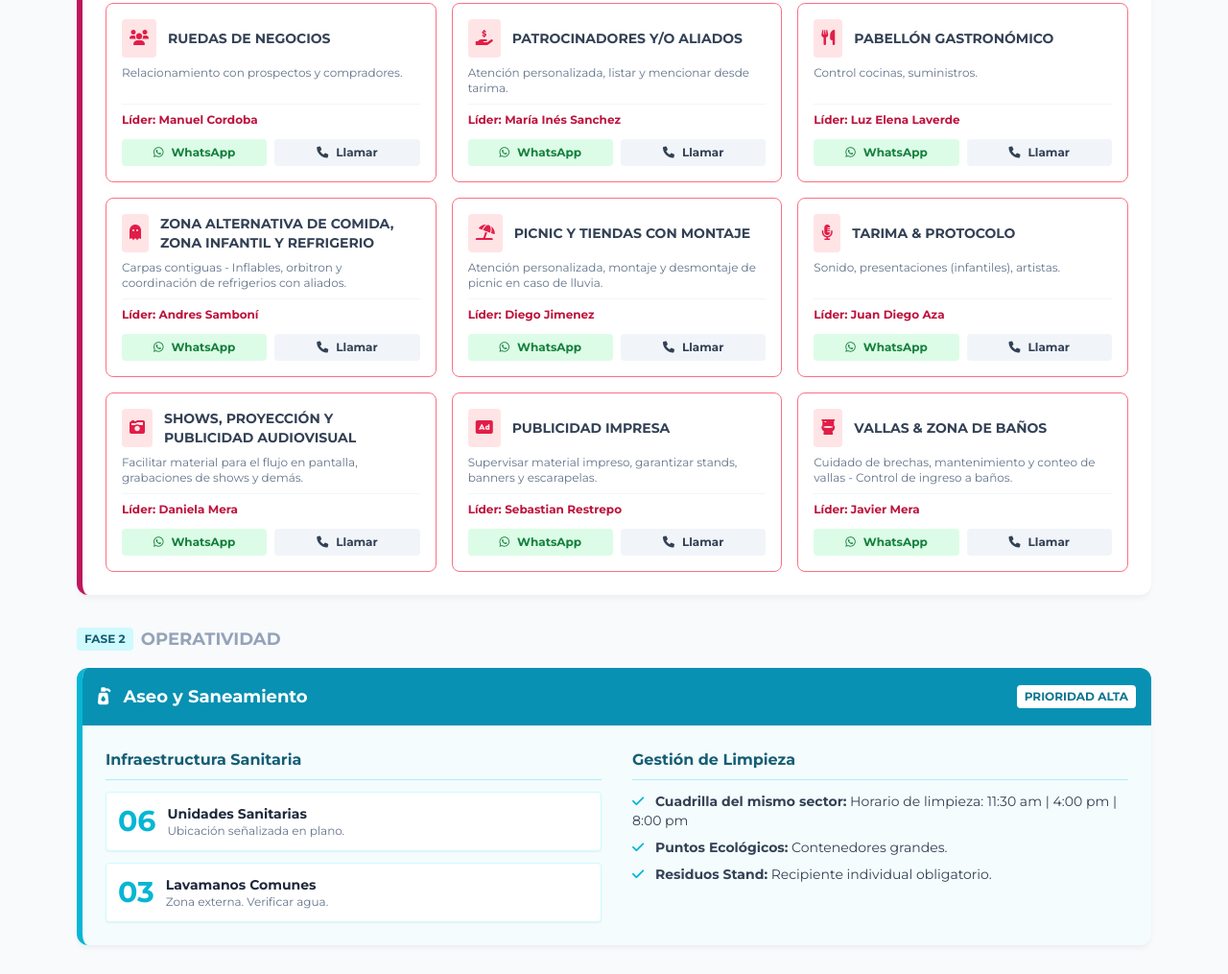
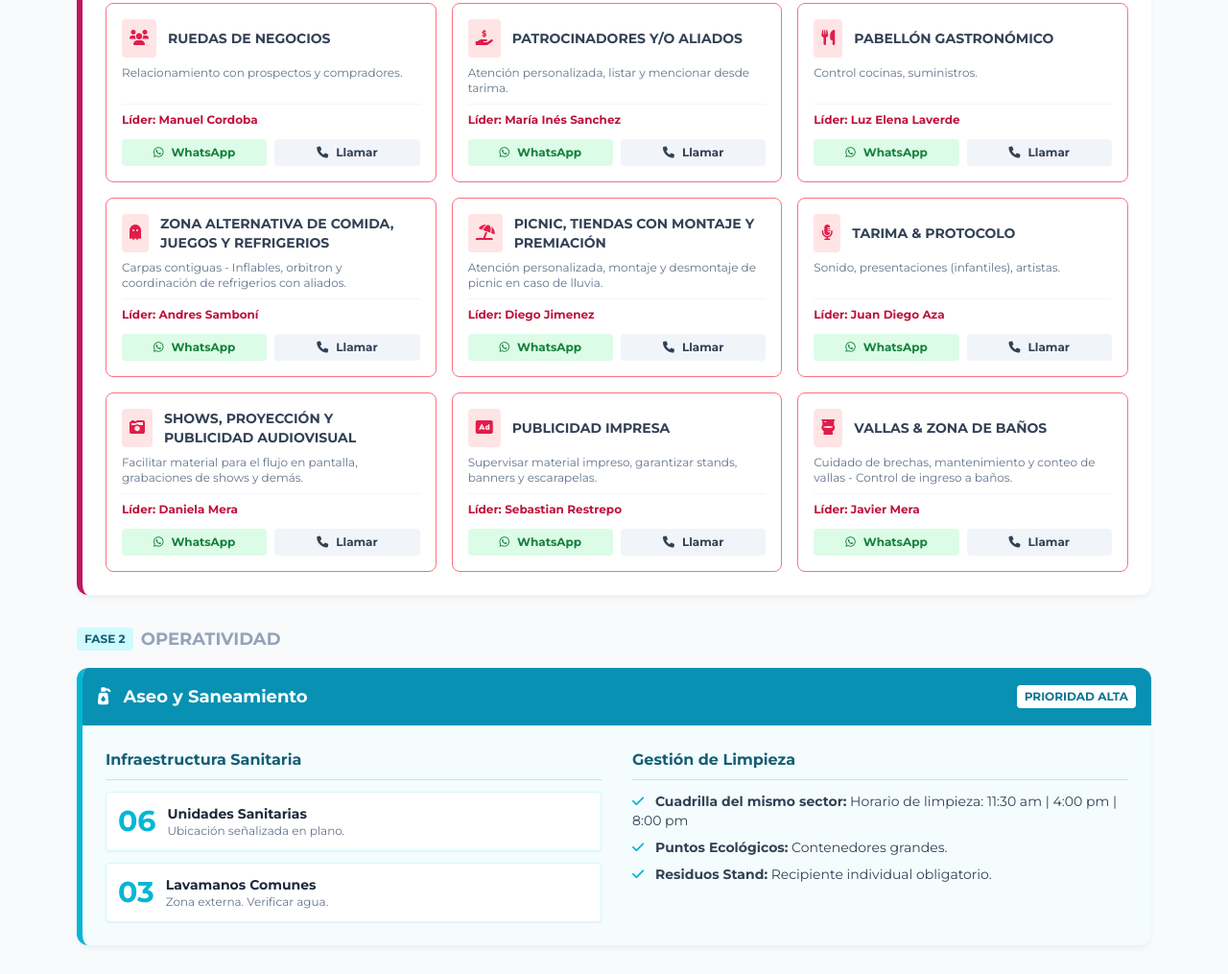
Before and after one commit to sdec-cauca/fest2025, a plain HTML site: page protocolo.html in a window 1280 px wide. Shown: the part 883-1898 px from the top of the page at 96% size. Drawn offline with nearby package versions, Linux system fonts and the light colour scheme.

Commit message:
Update protocolo.html

```diff
--- a/protocolo.html
+++ b/protocolo.html
@@ -354,7 +354,7 @@
                 <div class="border border-rose-400 dark:border-rose-900/30 rounded-lg p-4 bg-white dark:bg-slate-700 print:border-rose-200 flex flex-col h-full">
                     <div class="flex items-center gap-3 mb-2">
                         <div class="bg-rose-100 dark:bg-rose-900 p-2 rounded text-rose-600 dark:text-rose-300 print:text-rose-600 print:bg-rose-100"><i class="fa-solid fa-ghost"></i></div>
-                        <h4 class="font-bold text-sm uppercase text-slate-700 dark:text-slate-200 print:text-black">Zona Alternativa de Comida, Zona Infantil Y Refrigerio</h4>
+                        <h4 class="font-bold text-sm uppercase text-slate-700 dark:text-slate-200 print:text-black">Zona Alternativa de Comida, Juegos Y Refrigerios</h4>
                     </div>
                     <p class="text-xs text-slate-500 dark:text-slate-400 print:text-slate-600 flex-grow">Carpas contiguas - Inflables, orbitron y coordinación de refrigerios con aliados.</p>
                     <div class="mt-2 pt-2 border-t border-slate-100 dark:border-slate-600 text-xs font-bold text-rose-700 dark:text-rose-400 print:text-rose-700">Líder: Andres Samboní</div>
@@ -372,7 +372,7 @@
                 <div class="border border-rose-400 dark:border-rose-900/30 rounded-lg p-4 bg-white dark:bg-slate-700 print:border-rose-200 flex flex-col h-full">
                     <div class="flex items-center gap-3 mb-2">
                         <div class="bg-rose-100 dark:bg-rose-900 p-2 rounded text-rose-600 dark:text-rose-300 print:text-rose-600 print:bg-rose-100"><i class="fa-solid fa-umbrella-beach"></i></div>
-                        <h4 class="font-bold text-sm uppercase text-slate-700 dark:text-slate-200 print:text-black">Picnic y tiendas con montaje</h4>
+                        <h4 class="font-bold text-sm uppercase text-slate-700 dark:text-slate-200 print:text-black">Picnic, tiendas con montaje y premiación</h4>
                     </div>
                     <p class="text-xs text-slate-500 dark:text-slate-400 print:text-slate-600 flex-grow">Atención personalizada, montaje y desmontaje de picnic en caso de lluvia.</p>
                     <div class="mt-2 pt-2 border-t border-slate-100 dark:border-slate-600 text-xs font-bold text-rose-700 dark:text-rose-400 print:text-rose-700">Líder: Diego Jimenez</div>
```
